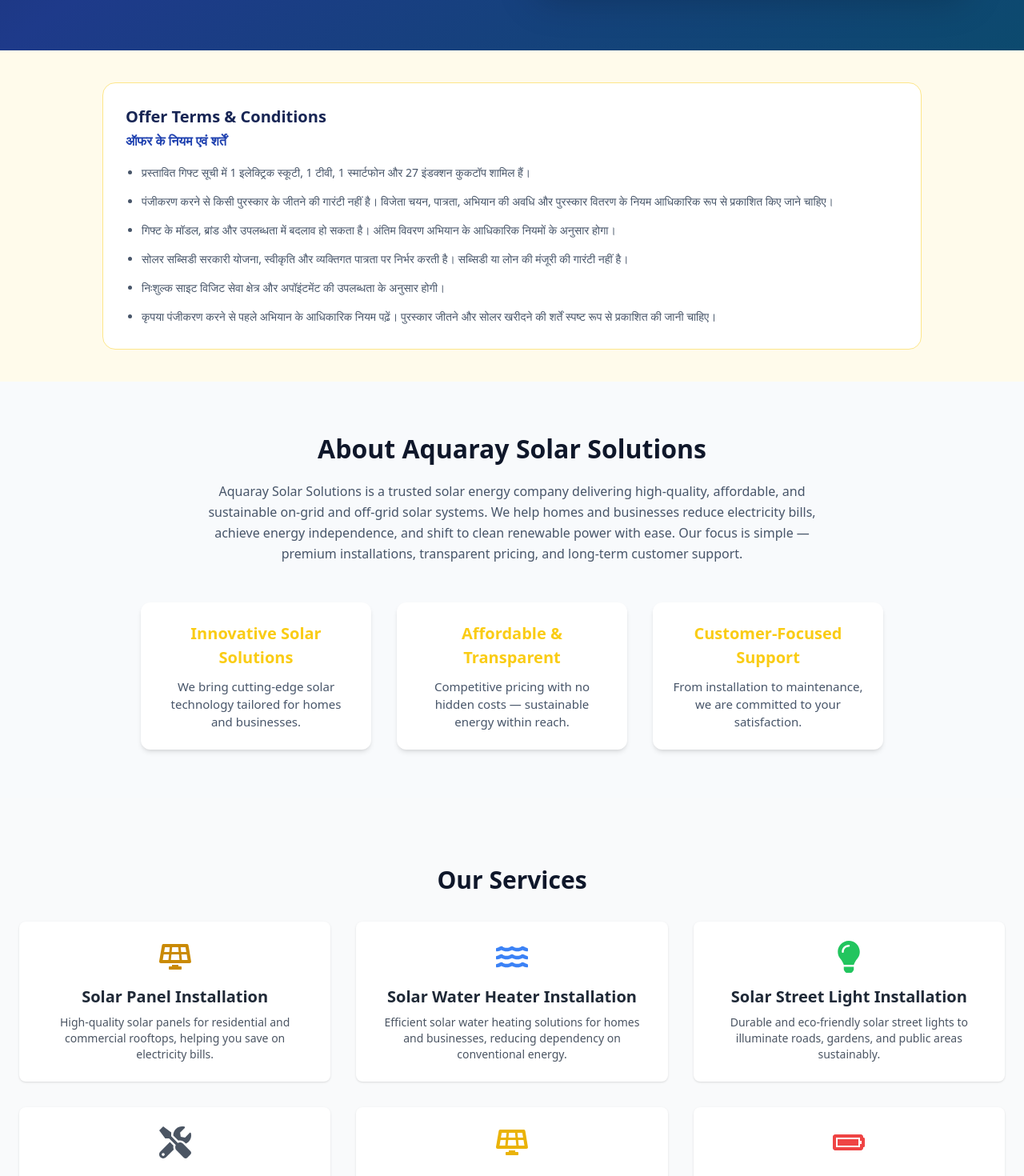
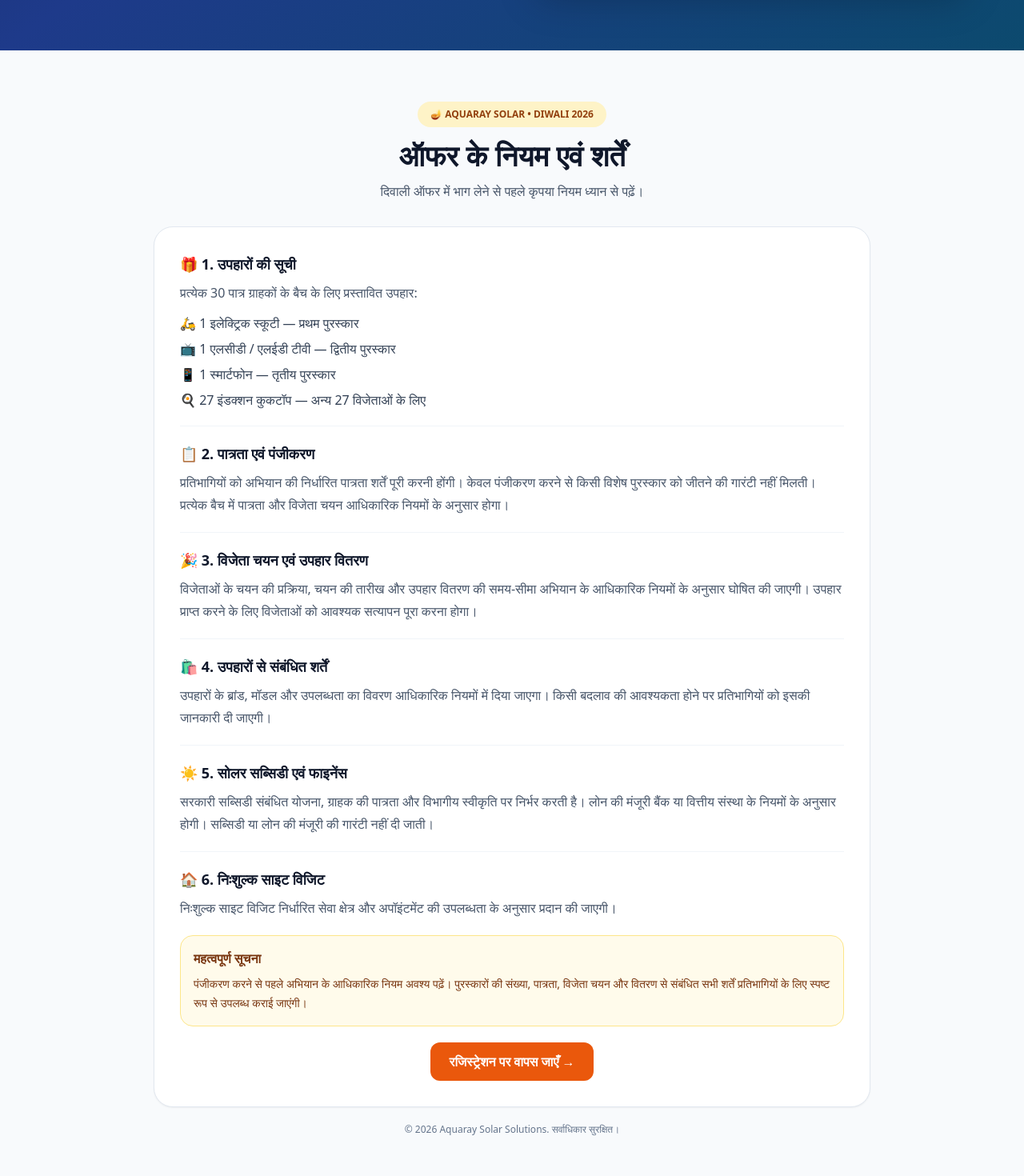
Before and after one commit to jaideeprawat/SunDrop, a React (Create React App) app: page / in a window 1280 px wide. Shown: the part 5820-7290 px from the top of the page at 80% size. Built offline with nearby package versions, Linux system fonts and the light colour scheme.

Commit message:
fixes others

```diff
--- a/src/components/SolarCalculator.jsx
+++ b/src/components/SolarCalculator.jsx
@@ -863,7 +863,7 @@
       </section>
 
       {/* Terms / नियम और शर्तें */}
-      <section
+      {/* <section
         id="terms"
         className="scroll-mt-28 bg-amber-50 px-5 py-10 sm:px-8"
       >
@@ -910,7 +910,133 @@
             </li>
           </ul>
         </div>
-      </section>
+      </section> */}
+
+{/* Offer Terms & Conditions */}
+<section
+  id="terms"
+  className="bg-slate-50 px-4 py-12 sm:px-8 sm:py-16"
+>
+  <div className="mx-auto max-w-4xl">
+
+    <div className="mb-8 text-center">
+      <span className="inline-block rounded-full bg-amber-100 px-4 py-2 text-xs font-extrabold text-amber-800">
+        🪔 AQUARAY SOLAR • DIWALI 2026
+      </span>
+
+      <h2 className="mt-4 text-2xl font-black text-slate-900 sm:text-4xl">
+        ऑफर के नियम एवं शर्तें
+      </h2>
+
+      <p className="mt-3 text-sm text-slate-600 sm:text-base">
+        दिवाली ऑफर में भाग लेने से पहले कृपया नियम ध्यान से पढ़ें।
+      </p>
+    </div>
+
+    <div className="space-y-5 rounded-3xl border border-slate-200 bg-white p-5 shadow-sm sm:p-8">
+
+      {/* Gifts */}
+      <div>
+        <h3 className="text-lg font-extrabold text-slate-900">
+          🎁 1. उपहारों की सूची
+        </h3>
+
+        <p className="mt-2 leading-7 text-slate-600">
+          प्रत्येक 30 पात्र ग्राहकों के बैच के लिए प्रस्तावित उपहार:
+        </p>
+
+        <ul className="mt-3 space-y-2 text-slate-700">
+          <li>🛵 1 इलेक्ट्रिक स्कूटी — प्रथम पुरस्कार</li>
+          <li>📺 1 एलसीडी / एलईडी टीवी — द्वितीय पुरस्कार</li>
+          <li>📱 1 स्मार्टफोन — तृतीय पुरस्कार</li>
+          <li>🍳 27 इंडक्शन कुकटॉप — अन्य 27 विजेताओं के लिए</li>
+        </ul>
+      </div>
+
+      <div className="border-t border-slate-100 pt-5">
+        <h3 className="text-lg font-extrabold text-slate-900">
+          📋 2. पात्रता एवं पंजीकरण
+        </h3>
+        <p className="mt-2 leading-7 text-slate-600">
+          प्रतिभागियों को अभियान की निर्धारित पात्रता शर्तें पूरी करनी होंगी।
+          केवल पंजीकरण करने से किसी विशेष पुरस्कार को जीतने की गारंटी नहीं
+          मिलती। प्रत्येक बैच में पात्रता और विजेता चयन आधिकारिक नियमों
+          के अनुसार होगा।
+        </p>
+      </div>
+
+      <div className="border-t border-slate-100 pt-5">
+        <h3 className="text-lg font-extrabold text-slate-900">
+          🎉 3. विजेता चयन एवं उपहार वितरण
+        </h3>
+        <p className="mt-2 leading-7 text-slate-600">
+          विजेताओं के चयन की प्रक्रिया, चयन की तारीख और उपहार वितरण की
+          समय-सीमा अभियान के आधिकारिक नियमों के अनुसार घोषित की जाएगी।
+          उपहार प्राप्त करने के लिए विजेताओं को आवश्यक सत्यापन पूरा करना होगा।
+        </p>
+      </div>
+
+      <div className="border-t border-slate-100 pt-5">
+        <h3 className="text-lg font-extrabold text-slate-900">
+          🛍️ 4. उपहारों से संबंधित शर्तें
+        </h3>
+        <p className="mt-2 leading-7 text-slate-600">
+          उपहारों के ब्रांड, मॉडल और उपलब्धता का विवरण आधिकारिक नियमों
+          में दिया जाएगा। किसी बदलाव की आवश्यकता होने पर प्रतिभागियों को
+          इसकी जानकारी दी जाएगी।
+        </p>
+      </div>
+
+      <div className="border-t border-slate-100 pt-5">
+        <h3 className="text-lg font-extrabold text-slate-900">
+          ☀️ 5. सोलर सब्सिडी एवं फाइनेंस
+        </h3>
+        <p className="mt-2 leading-7 text-slate-600">
+          सरकारी सब्सिडी संबंधित योजना, ग्राहक की पात्रता और विभागीय
+          स्वीकृति पर निर्भर करती है। लोन की मंजूरी बैंक या वित्तीय संस्था
+          के नियमों के अनुसार होगी। सब्सिडी या लोन की मंजूरी की गारंटी
+          नहीं दी जाती।
+        </p>
+      </div>
+
+      <div className="border-t border-slate-100 pt-5">
+        <h3 className="text-lg font-extrabold text-slate-900">
+          🏠 6. निःशुल्क साइट विजिट
+        </h3>
+        <p className="mt-2 leading-7 text-slate-600">
+          निःशुल्क साइट विजिट निर्धारित सेवा क्षेत्र और अपॉइंटमेंट की
+          उपलब्धता के अनुसार प्रदान की जाएगी।
+        </p>
+      </div>
+
+      <div className="rounded-2xl border border-amber-200 bg-amber-50 p-4">
+        <h3 className="font-extrabold text-amber-900">
+          महत्वपूर्ण सूचना
+        </h3>
+        <p className="mt-2 text-sm leading-6 text-amber-900">
+          पंजीकरण करने से पहले अभियान के आधिकारिक नियम अवश्य पढ़ें।
+          पुरस्कारों की संख्या, पात्रता, विजेता चयन और वितरण से संबंधित
+          सभी शर्तें प्रतिभागियों के लिए स्पष्ट रूप से उपलब्ध कराई जाएंगी।
+        </p>
+      </div>
+
+      <div className="text-center">
+        <a
+          href="#register"
+          className="inline-flex w-full items-center justify-center rounded-xl bg-orange-600 px-6 py-3 font-extrabold text-white transition hover:bg-orange-700 sm:w-auto"
+        >
+          रजिस्ट्रेशन पर वापस जाएँ →
+        </a>
+      </div>
+
+    </div>
+
+    <p className="mt-5 text-center text-xs text-slate-500">
+      © 2026 Aquaray Solar Solutions. सर्वाधिकार सुरक्षित।
+    </p>
+
+  </div>
+</section>
 
       {/* Footer / संपर्क */}
       {/* <footer className="bg-slate-950 px-5 py-10 text-white sm:px-8">
```
